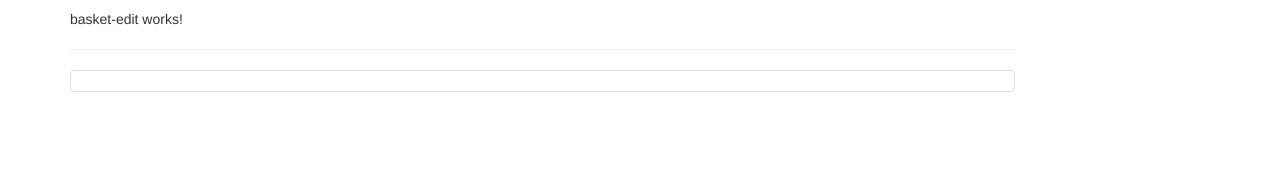
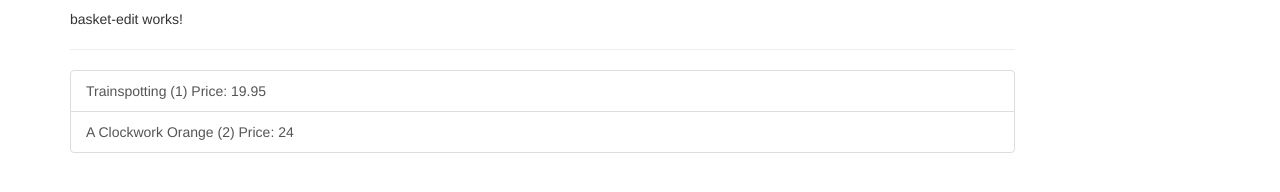
Before and after one commit to gerasimosgakis/movies-shop, an Angular app: page / in a window 1280 px wide. Shown: the part 288-480 px from the top of the page. Built offline with nearby package versions, Linux system fonts and the light colour scheme.

Commit message:
feat: create and output order list

```diff
--- a/src/app/basket/basket.component.html
+++ b/src/app/basket/basket.component.html
@@ -3,7 +3,12 @@
     <app-basket-edit></app-basket-edit>
     <hr>
     <ul class="list-group">
-      <a class="list-group-item" style="cursor: pointer;"></a>
+      <a
+        class="list-group-item"
+        style="cursor: pointer;"
+        *ngFor="let order of orders">
+          {{order.title}} ({{order.amount}}) Price: {{order.price * order.amount}}
+      </a>
     </ul>
   </div>
 </div>
--- a/src/app/basket/basket.component.ts
+++ b/src/app/basket/basket.component.ts
@@ -1,4 +1,5 @@
 import { Component, OnInit } from '@angular/core';
+import { Order } from '../shared/order.model';
 
 @Component({
   selector: 'app-basket',
@@ -6,7 +7,10 @@
   styleUrls: ['./basket.component.scss']
 })
 export class BasketComponent implements OnInit {
-  orders = [];
+  orders: Order[] = [
+    new Order('Trainspotting', 19.95, 1),
+    new Order('A Clockwork Orange', 12.00, 2)
+  ];
 
   constructor() { }
 
--- a/src/app/shared/order.model.ts
+++ b/src/app/shared/order.model.ts
@@ -1,3 +1,3 @@
 export class Order {
-    constructor(public title: string, public price: string, public amount: number) {}
+    constructor(public title: string, public price: number, public amount: number) {}
 }
```
